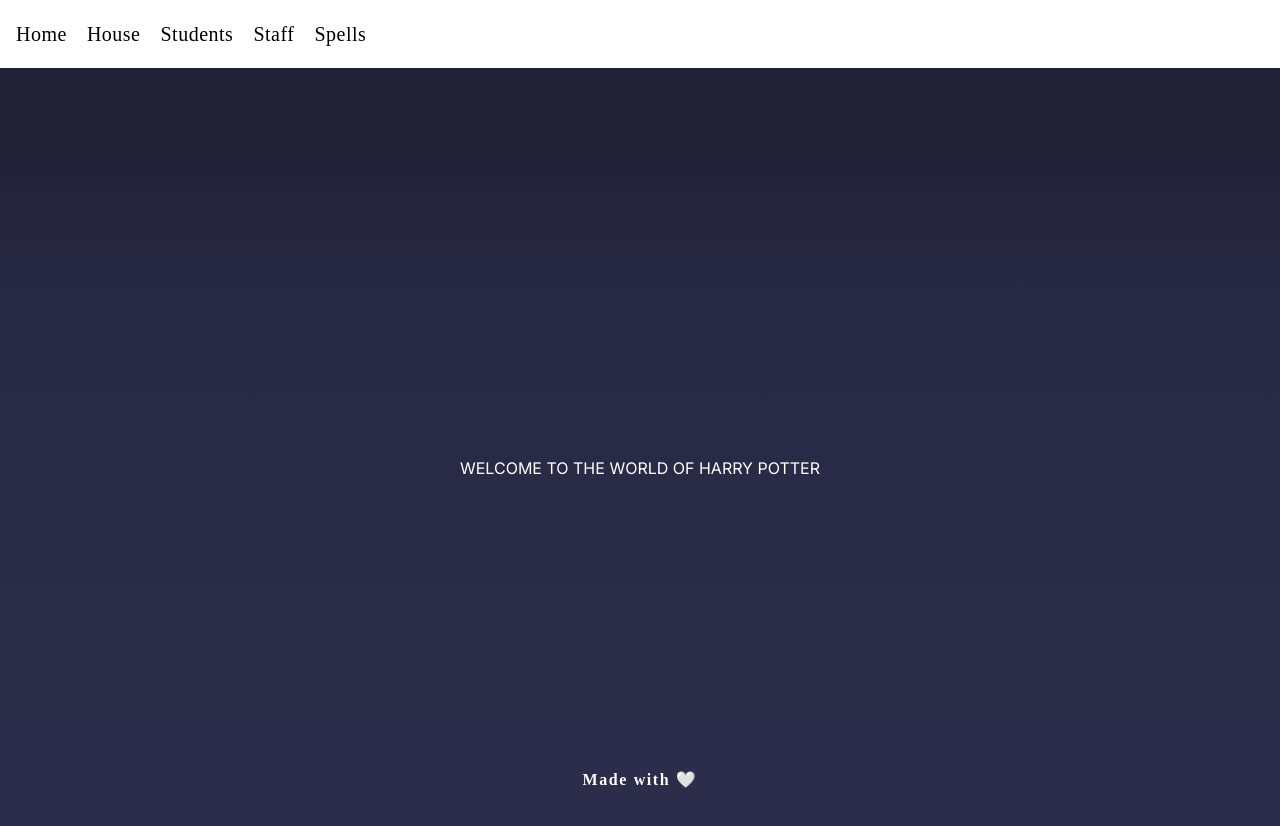
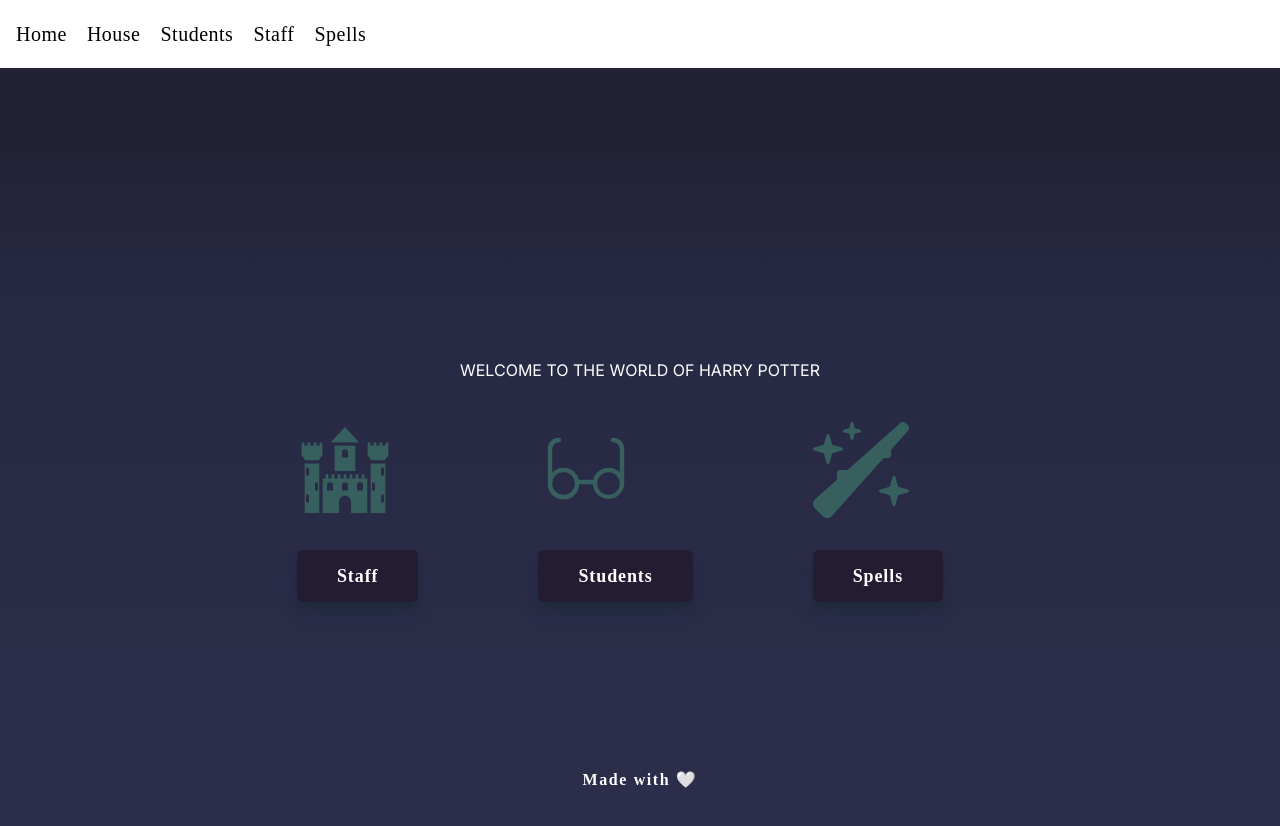
Before and after one commit to smith-carlicia/harry-potter-app, a Next.js app: page / in a window 1280 px wide. Shown: the top 826 px of the page. Built offline with nearby package versions, Linux system fonts and the light colour scheme.

Commit message:
added buttons and icons to home page

```diff
--- /dev/null
+++ b/app/components/spellsBtnCard/spellsBtnCard.js
@@ -0,0 +1,19 @@
+import Link from 'next/link';
+import { FaWandSparkles } from "react-icons/fa6";
+
+const SpellsBtnCard = ({ proUrl, info }) => {
+    return (
+        <div class="relative flex items-center justify-center h-auto w-full  rounded-sm group mb-4">
+            <div>
+                <FaWandSparkles class="flex items-center justify-center text-[#365F5E] text-8xl hover:animate-pulse pb-15" alt={info}/>
+                <button type="button" class="px-10 py-3  mr-10 mt-8 rounded-md bg-[#231C33] hover:bg-[#3A3366] flex items-center justify-center shadow-lg shadow-slate-800">
+                    <Link class='no-underline  font-[europa] text-white font-semibold text-lg tracking-wider' href={proUrl}>
+                        Spells
+                    </Link>
+                </button>
+            </div>
+        </div>
+    )
+}
+
+export default SpellsBtnCard;
--- /dev/null
+++ b/app/components/staffBtnCard/staffBtnCard.js
@@ -0,0 +1,19 @@
+import Link from 'next/link';
+import { GiCastle } from "react-icons/gi";
+
+const StaffBtnCard = ({ proUrl, info }) => {
+    return (
+        <div class="relative flex items-center justify-center h-auto w-full  rounded-sm group mb-4" alt={info}>
+            <div>
+                <GiCastle class="flex items-center justify-center text-[#365F5E] text-8xl hover:animate-pulse pb-15"/>
+                <button type="button" class="px-10 py-3  mr-10 mt-8 rounded-md bg-[#231C33] hover:bg-[#3A3366] flex items-center justify-center shadow-lg shadow-slate-800">
+                    <Link class='no-underline  font-[europa] text-white font-semibold text-lg tracking-wider' href={proUrl}>
+                        Staff
+                    </Link>
+                </button>
+            </div>
+        </div>
+    )
+}
+
+export default StaffBtnCard;
--- /dev/null
+++ b/app/components/studentBtnCard/studentBtnCard.js
@@ -0,0 +1,19 @@
+import Link from 'next/link';
+import { PiEyeglassesLight } from "react-icons/pi";
+
+const StudentBtnCard = ({ proUrl, info }) => {
+    return (
+        <div class="relative flex items-center justify-center h-auto w-full  rounded-sm group mb-4">
+            <div>
+                <PiEyeglassesLight class="flex items-center justify-center text-[#365F5E] text-8xl hover:animate-pulse pb-15" alt={info}/>
+                <button type="button" class="px-10 py-3  mr-10 mt-8 rounded-md bg-[#231C33] hover:bg-[#3A3366] flex items-center justify-center shadow-lg shadow-slate-800">
+                    <Link class='no-underline  font-[europa] text-white font-semibold text-lg tracking-wider' href={proUrl}>
+                        Students
+                    </Link>
+                </button>
+            </div>
+        </div>
+    )
+}
+
+export default StudentBtnCard;
--- a/app/page.js
+++ b/app/page.js
@@ -1,11 +1,32 @@
-import Image from "next/image";
+import StaffBtnCard from "./components/staffBtnCard/staffBtnCard";
+import StudentBtnCard from "./components/studentBtnCard/studentBtnCard";
+import SpellsBtnCard from "./components/spellsBtnCard/spellsBtnCard";
+// import { GiSpellBook } from "react-icons/gi";
+
+
+
+
 
 export default function Home() {
   return (
     <div id='home' className='twinkle w-full h-screen  bg-gradient-to-b from-[#222136] from-10% via-[#272A44] via-30% to-[#2C2D4A] to-90% ... '>
       <div className='max-w-[1240px] w-full h-full mx-auto flex justify-center items-center text-center'>
         <div class="row">
-          <h2 class="text-white">WELCOME TO THE WORLD OF HARRY POTTER</h2>
+          <h2 class="text-white p-10">WELCOME TO THE WORLD OF HARRY POTTER</h2>
+          <div class='flex flex-row space-x-20 space-y-19'>
+            <StaffBtnCard
+              proUrl={'./pages/staff/page'}
+              alt="staffbutton"
+            />
+            <StudentBtnCard
+              proUrl={'./pages/student/page'}
+              alt="studentsbutton"
+            />
+            <SpellsBtnCard
+              proUrl={'./pages/spells/page'}
+              alt="studentsbutton"
+            />
+          </div>
         </div>
       </div>
     </div>
```
